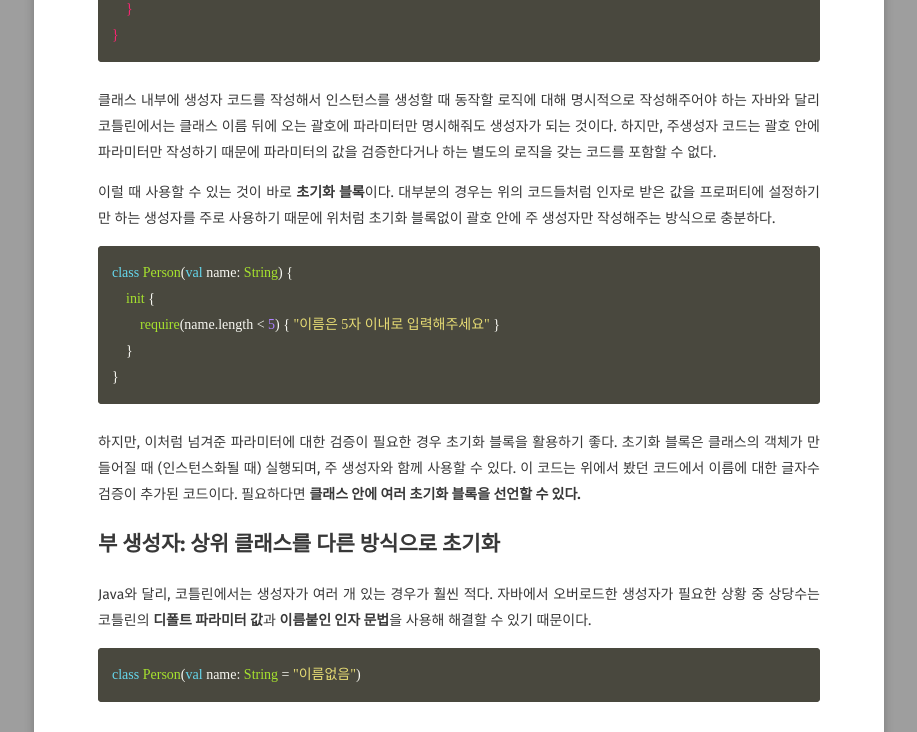
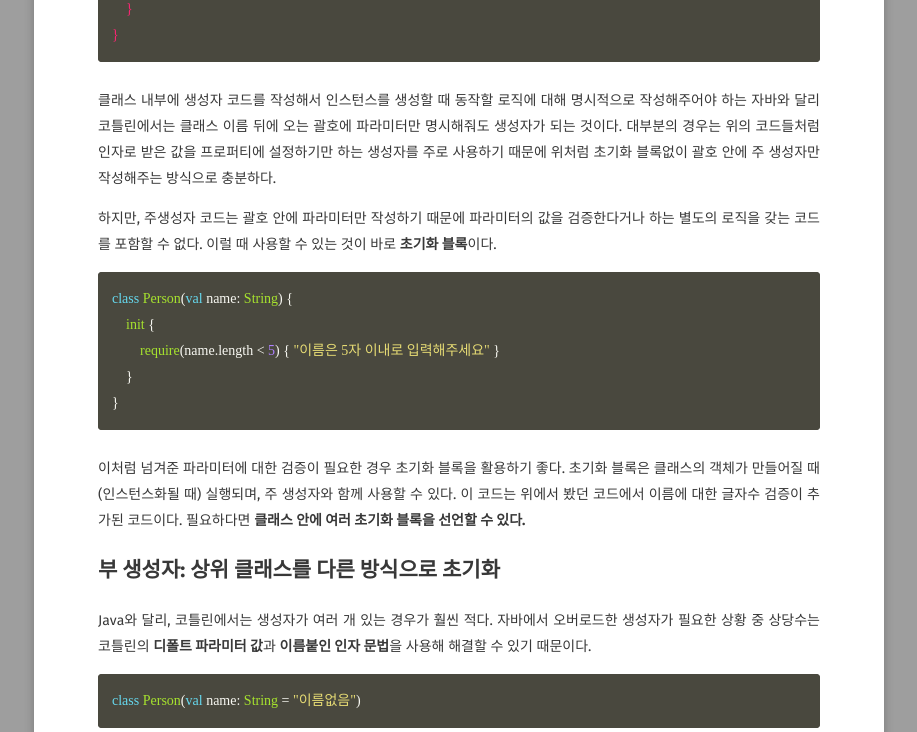
Before and after one commit to xrabcde/xrabcde.github.io, a Jekyll site: the page built from _posts/2022-07-18-kotlin-constructor.md, in a window 1280 px wide and 900 px high, scrolled down 900 px, cut to the strip 168-900 px from the top of the window. Shown: the whole strip, without its empty margins (181-1098 px from the left). Built offline with Jekyll 4.4.1, drawn with Linux system fonts in a browser that asks for light colours; some web fonts are replaced; comment, search, counter and statistics services are not loaded.

Commit message:
modify: 글 수정

````diff
--- a/_posts/2022-07-18-kotlin-constructor.md
+++ b/_posts/2022-07-18-kotlin-constructor.md
@@ -38,12 +38,12 @@ public class JavaPerson {
 ```
 클래스 내부에 생성자 코드를 작성해서 인스턴스를 생성할 때 동작할 로직에 대해 명시적으로 작성해주어야 하는 자바와 달리
 코틀린에서는 클래스 이름 뒤에 오는 괄호에 파라미터만 명시해줘도 생성자가 되는 것이다.
+대부분의 경우는 위의 코드들처럼 인자로 받은 값을 프로퍼티에 설정하기만 하는 생성자를 주로 사용하기 때문에
+위처럼 초기화 블록없이 괄호 안에 주 생성자만 작성해주는 방식으로 충분하다.
+
 하지만, 주생성자 코드는 괄호 안에 파라미터만 작성하기 때문에
 파라미터의 값을 검증한다거나 하는 별도의 로직을 갖는 코드를 포함할 수 없다.
-
 이럴 때 사용할 수 있는 것이 바로 **초기화 블록**이다.
-대부분의 경우는 위의 코드들처럼 인자로 받은 값을 프로퍼티에 설정하기만 하는 생성자를 주로 사용하기 때문에
-위처럼 초기화 블록없이 괄호 안에 주 생성자만 작성해주는 방식으로 충분하다.
 
 ```kotlin
 class Person(val name: String) {
@@ -52,7 +52,7 @@ class Person(val name: String) {
     }
 }
 ```
-하지만, 이처럼 넘겨준 파라미터에 대한 검증이 필요한 경우 초기화 블록을 활용하기 좋다.
+이처럼 넘겨준 파라미터에 대한 검증이 필요한 경우 초기화 블록을 활용하기 좋다.
 초기화 블록은 클래스의 객체가 만들어질 때 (인스턴스화될 때) 실행되며, 주 생성자와 함께 사용할 수 있다.
 이 코드는 위에서 봤던 코드에서 이름에 대한 글자수 검증이 추가된 코드이다. 필요하다면 **클래스 안에 여러 초기화 블록을 선언할 수 있다.**
 
````
